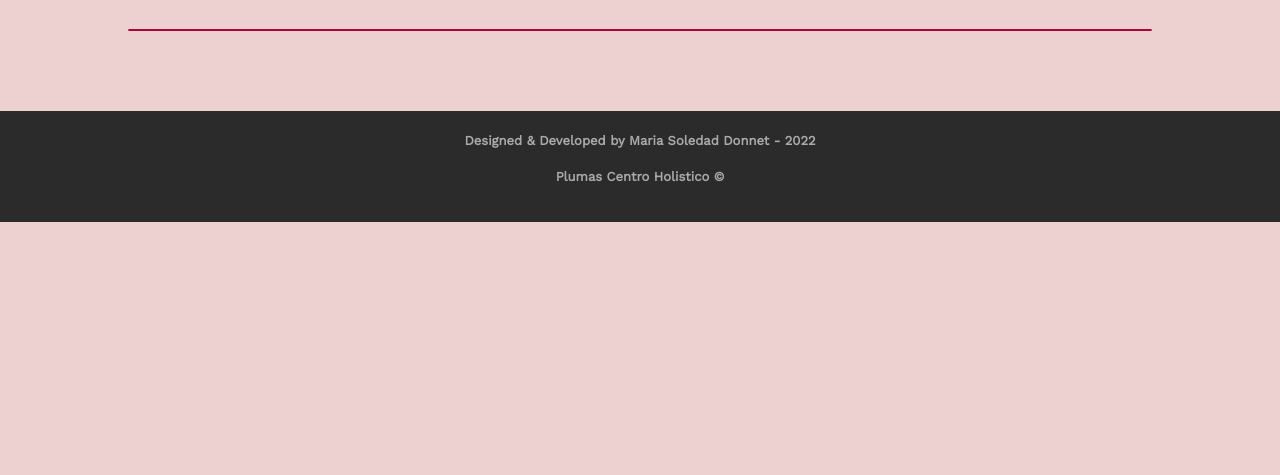
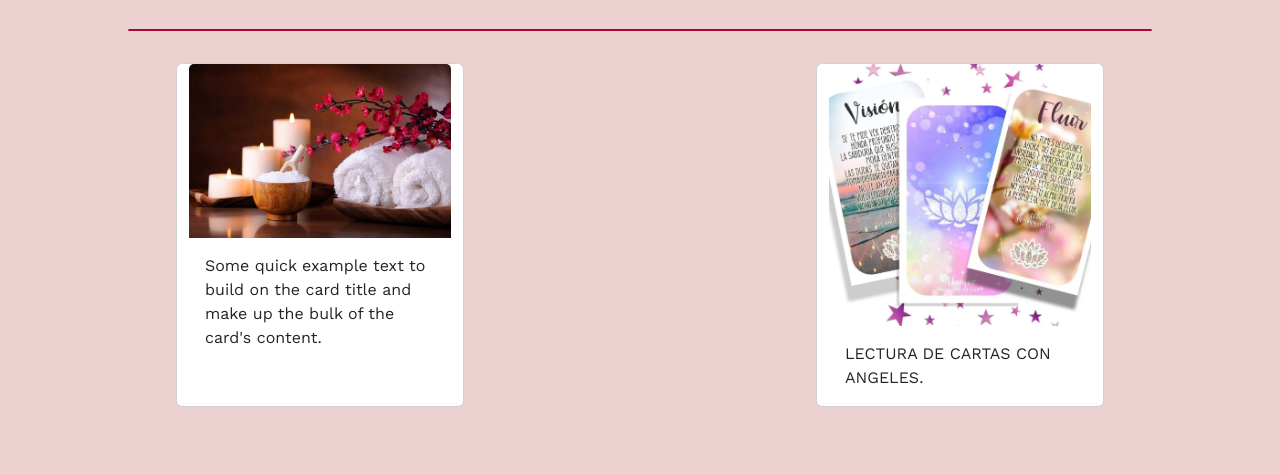
Before and after one commit to MariaDonnet/plumasCentroholistico, a plain HTML site: page paginas/servicios.html in a window 1280 px wide. Shown: the part 243-718 px from the top of the page. Drawn offline with nearby package versions, Linux system fonts and the light colour scheme.

Commit message:
Modificacion de paginas

```diff
--- a/paginas/servicios.html
+++ b/paginas/servicios.html
@@ -84,6 +84,23 @@
         <div class="barra"></div>
     </div>
 
+    <main class="container-fluid mb-5">
+        <div class="row justify-content-around">
+            <div class="card" style="width: 18rem;">
+                <img src="../multimedia/card1.jpg" class="card-img-top" alt="...">
+                <div class="card-body">
+                  <p class="card-text">Some quick example text to build on the card title and make up the bulk of the card's content.</p>
+                </div>
+              </div>
+              <div class="card" style="width: 18rem;">
+                <img src="../multimedia/card2.jpg" class="card-img-top" alt="...">
+                <div class="card-body">
+                  <p class="card-text">LECTURA DE CARTAS CON ANGELES.</p>
+                </div>
+              </div>
+        </div>
+    </main>
+
     <!-- Inicio del pie de página -->
     <footer class="footer pt-5">
         <div class="footer__flex">
```
Also changed, not shown: paginas/contacto.html (+2 -1 lines), paginas/sobremi.html (+2 -0 lines), multimedia/card1.jpg (added), multimedia/card2.jpg (added).
